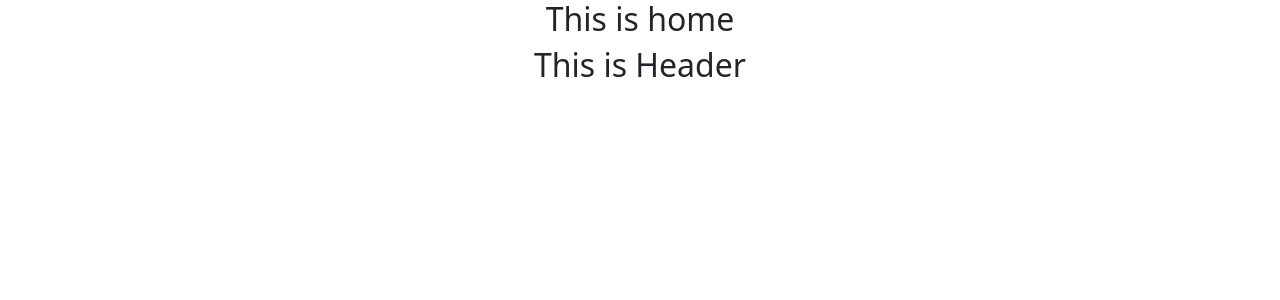
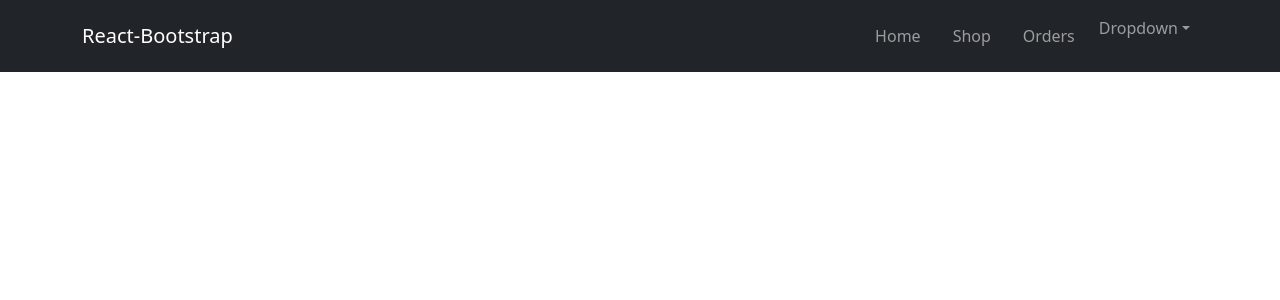
Before and after one commit to sharifmahmud825/observe-app-client-interactive, a React (Create React App) app: page / in a window 1280 px wide. Shown: the top 300 px of the page. Built offline with nearby package versions, Linux system fonts and the light colour scheme.

Commit message:
header added

```diff
--- a/src/components/Home/Home.js
+++ b/src/components/Home/Home.js
@@ -4,7 +4,6 @@ import Header from '../Shared/Header/Header';
 const Home = () => {
   return (
     <div>
-      <h2>This is home</h2>
       <Header></Header>
     </div>
   );
--- a/src/components/Shared/Header/Header.js
+++ b/src/components/Shared/Header/Header.js
@@ -1,9 +1,37 @@
 import React from 'react';
+import { Container, Nav, Navbar, NavDropdown } from 'react-bootstrap';
+import { Link } from 'react-router-dom';
 
 const Header = () => {
   return (
     <div>
-      <h2>This is Header</h2>
+      <Navbar bg='dark' variant='dark' expand='lg'>
+        <Container>
+          <Navbar.Brand href='#home'>React-Bootstrap</Navbar.Brand>
+          <Navbar.Toggle aria-controls='basic-navbar-nav' />
+          <Navbar.Collapse id='basic-navbar-nav'>
+            <Nav className='ms-auto'>
+              <Link to='/home' className='nav-link'>
+                <Nav.Link href='#home'>Home</Nav.Link>
+              </Link>
+              <Link to='/shop' className='nav-link'>
+                <Nav.Link href='#home'>Shop</Nav.Link>
+              </Link>
+              <Link to='/orders' className='nav-link'>
+                <Nav.Link href='#home'>Orders</Nav.Link>
+              </Link>
+              <NavDropdown title='Dropdown' id='basic-nav-dropdown'>
+                <Link className='nav-link' to='/dashboard'>
+                  <NavDropdown.Item href='#action/3.1'>
+                    Dashboard
+                  </NavDropdown.Item>
+                </Link>
+                <NavDropdown.Divider />
+              </NavDropdown>
+            </Nav>
+          </Navbar.Collapse>
+        </Container>
+      </Navbar>
     </div>
   );
 };
```
